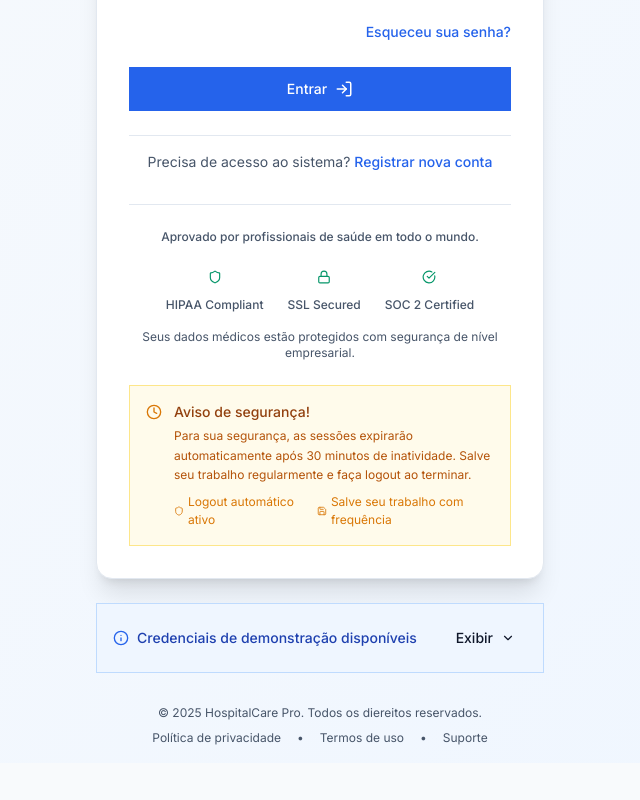
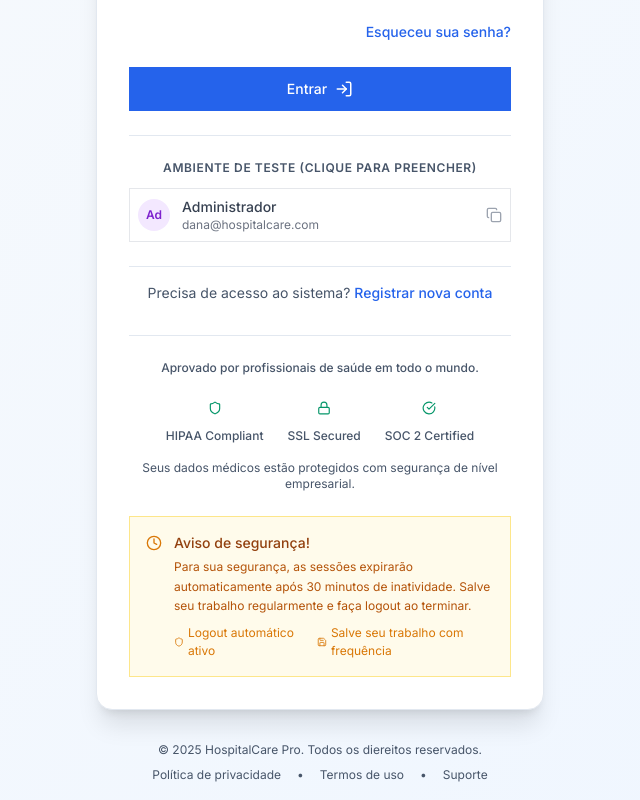
Before and after one commit to MatheusHMMachado/GestaoHospitalar_Front, a React (Vite) app: page /login in a window 1280 px wide. Shown: the part 526-1326 px from the top of the page, without its empty margins (320-960 px from the left). Before the commit the page ends 1289 px from the top, so only its background shows below. Built offline with nearby package versions, Linux system fonts and the light colour scheme.

Commit message:
Adicionando função para preencher com as credenciais automaticamente na tela de login

```diff
--- a/src/pages/login/components/LoginForm.jsx
+++ b/src/pages/login/components/LoginForm.jsx
@@ -5,7 +5,7 @@ import Input from '../../../components/ui/Input';
 import Icon from '../../../components/AppIcon';
 
 const API_URL = import.meta.env.VITE_API_URL;
-const API_TOKEN = import.meta.env.VITE_API_TOKEN; // O mesmo do Backend
+const API_TOKEN = import.meta.env.VITE_API_TOKEN;
 
 const LoginForm = () => {
   const navigate = useNavigate();
@@ -17,6 +17,17 @@ const LoginForm = () => {
   const [showPassword, setShowPassword] = useState(false);
   const [errors, setErrors] = useState({});
   const [isLoading, setIsLoading] = useState(false);
+
+  // --- DADOS DE MOCK PARA TESTE RÁPIDO ---
+  const demoAccounts = [
+    { label: 'Admin', email: 'dana@hospitalcare.com', pass: 'admin123', role: 'Administrador' },
+  ];
+
+  // Função para preencher automaticamente
+  const fillCredentials = (email, password) => {
+    setFormData({ email, password });
+    setErrors({}); // Limpa erros se houver
+  };
 
   const validateForm = () => {
     const newErrors = {};
@@ -58,10 +69,9 @@ const LoginForm = () => {
     }
 
     setIsLoading(true);
-    setErrors({}); // Limpa erros antigos
+    setErrors({});
 
     try {
-      // 2. CHAMADA O BACKEND
       const response = await fetch(`${API_URL}/auth/login`, {
         method: 'POST',
         headers: {
@@ -74,11 +84,9 @@ const LoginForm = () => {
         })
       });
 
-      // 4. TRATAMENTO DE RESPOSTA
       if (response.ok) {
         const data = await response.json();
 
-        // Sucesso: Salva o token e dados do usuário
         localStorage.setItem('user_token', data.token);
         localStorage.setItem('user_data', JSON.stringify({
             nome: data.nome,
@@ -89,7 +97,6 @@ const LoginForm = () => {
         const origin = location.state?.from?.pathname || '/dashboard';
         navigate(origin);
       } else {
-        // Lê como JSON primeiro
         let errorMessage = 'Falha ao realizar login.';
         try {
             const errorData = await response.json();
@@ -132,11 +139,9 @@ const LoginForm = () => {
           disabled={isLoading}
         />
 
-       {/* Wrapper Relativo para posicionar o botão de olho */}
         <div className="relative">
           <Input
             label="Senha:"
-            // 2. Alterna o tipo do input baseado no estado
             type={showPassword ? "text" : "password"}
             name="password"
             placeholder="Digite sua senha"
@@ -145,11 +150,9 @@ const LoginForm = () => {
             error={errors.password}
             required
             disabled={isLoading}
-            // Adiciona padding na direita para o texto não ficar embaixo do ícone
             className="pr-10"
           />
 
-          {/* 3. Botão de Toggle */}
           <button
             type="button"
             onClick={() => setShowPassword(!showPassword)}
@@ -193,14 +196,41 @@ const LoginForm = () => {
           {isLoading ? 'Entrando...' : 'Entrar'}
         </Button>
 
+        {/* --- SEÇÃO DE CONTAS DE TESTE RÁPIDO --- */}
+        <div className="mt-6 pt-6 border-t border-border">
+          <p className="text-xs text-muted-foreground text-center mb-3 uppercase tracking-wider font-semibold">
+            Ambiente de Teste (Clique para preencher)
+          </p>
+          <div className="grid grid-cols-1 gap-2">
+            {demoAccounts.map((acc, index) => (
+              <button
+                key={index}
+                type="button"
+                onClick={() => fillCredentials(acc.email, acc.pass)}
+                className="flex items-center justify-between p-2 rounded-lg border border-gray-200 hover:bg-gray-50 hover:border-primary/50 transition-all group"
+              >
+                <div className="flex items-center space-x-3">
+                  <div className={`w-8 h-8 rounded-full flex items-center justify-center text-xs font-bold ${acc.label === 'Admin' ? 'bg-purple-100 text-purple-700' : 'bg-blue-100 text-blue-700'}`}>
+                    {acc.label.substring(0, 2)}
+                  </div>
+                  <div className="text-left">
+                    <p className="text-sm font-medium text-gray-700 group-hover:text-primary">{acc.role}</p>
+                    <p className="text-xs text-gray-500">{acc.email}</p>
+                  </div>
+                </div>
+                <Icon name="Copy" size={16} className="text-gray-400 group-hover:text-primary" />
+              </button>
+            ))}
+          </div>
+        </div>
+
         <div className="text-center pt-4 border-t border-border">
           <p className="text-sm text-muted-foreground">
             Precisa de acesso ao sistema?{' '}
             <button
               type="button"
-              onClick={() => navigate('/user-registration')}
               className="text-primary hover:text-primary/80 font-medium transition-colors duration-200"
-              disabled={isLoading}
+              onClick={() => alert('Página de registro em desenvolvimento.')}
             >
               Registrar nova conta
             </button>
--- a/src/pages/login/components/MockCredentialsHelper.jsx
+++ /dev/null
@@ -1,86 +0,0 @@
-import React, { useState } from 'react';
-import Icon from '../../../components/AppIcon';
-import Button from '../../../components/ui/Button';
-
-const MockCredentialsHelper = () => {
-  const [isExpanded, setIsExpanded] = useState(false);
-
-  const mockUsers = [
-    {
-      role: 'Administrador',
-      email: 'dana@hospitalcare.com',
-      password: 'admin123',
-      description: 'Acesso e gerenciamento completos do sistema'
-    }
-  ];
-
-  const copyCredentials = (email, password) => {
-    navigator.clipboard?.writeText(`${email}\n${password}`);
-  };
-
-  return (
-    <div className="mt-6 p-4 bg-blue-50 border border-blue-200 rounded-lg">
-      <div className="flex items-center justify-between">
-        <div className="flex items-center space-x-2">
-          <Icon name="Info" size={16} className="text-blue-600" />
-          <span className="text-sm font-medium text-blue-800">
-            Credenciais de demonstração disponíveis
-          </span>
-        </div>
-        <Button
-          variant="ghost"
-          size="sm"
-          onClick={() => setIsExpanded(!isExpanded)}
-          iconName={isExpanded ? 'ChevronUp' : 'ChevronDown'}
-          iconPosition="right"
-        >
-          {isExpanded ? 'Ocultar' : 'Exibir'}
-        </Button>
-      </div>
-      {isExpanded && (
-        <div className="mt-4 space-y-3">
-          <p className="text-xs text-blue-700 mb-3">
-          Use estas credenciais de teste para explorar diferentes funções de usuário:          </p>
-
-          {mockUsers?.map((user, index) => (
-            <div
-              key={index}
-              className="flex items-center justify-between p-3 bg-white border border-blue-100 rounded-lg"
-            >
-              <div className="flex-1">
-                <div className="flex items-center space-x-2 mb-1">
-                  <span className="text-sm font-medium text-blue-900">
-                    {user?.role}
-                  </span>
-                  <span className="px-2 py-0.5 bg-blue-100 text-blue-700 text-xs rounded-full">
-                    {user?.email}
-                  </span>
-                </div>
-                <p className="text-xs text-blue-600">{user?.description}</p>
-                <p className="text-xs text-muted-foreground mt-1">
-                  Senha: <code className="bg-slate-100 px-1 rounded">{user?.password}</code>
-                </p>
-              </div>
-
-              <Button
-                variant="ghost"
-                size="sm"
-                onClick={() => copyCredentials(user?.email, user?.password)}
-                iconName="Copy"
-                title="Copy credentials"
-              >
-              </Button>
-            </div>
-          ))}
-
-          <div className="mt-3 p-2 bg-amber-50 border border-amber-200 rounded text-xs text-amber-700">
-            <Icon name="AlertTriangle" size={12} className="inline mr-1" />
-            Estas são credenciais de demonstração apenas para fins de teste.
-          </div>
-        </div>
-      )}
-    </div>
-  );
-};
-
-export default MockCredentialsHelper;
--- a/src/pages/login/index.jsx
+++ b/src/pages/login/index.jsx
@@ -23,8 +23,6 @@ const LoginPage = () => {
             <SessionWarning />
           </div>
 
-          <MockCredentialsHelper />
-
           {/* Footer */}
           <div className="mt-8 text-center">
             <p className="text-xs text-muted-foreground">
```
